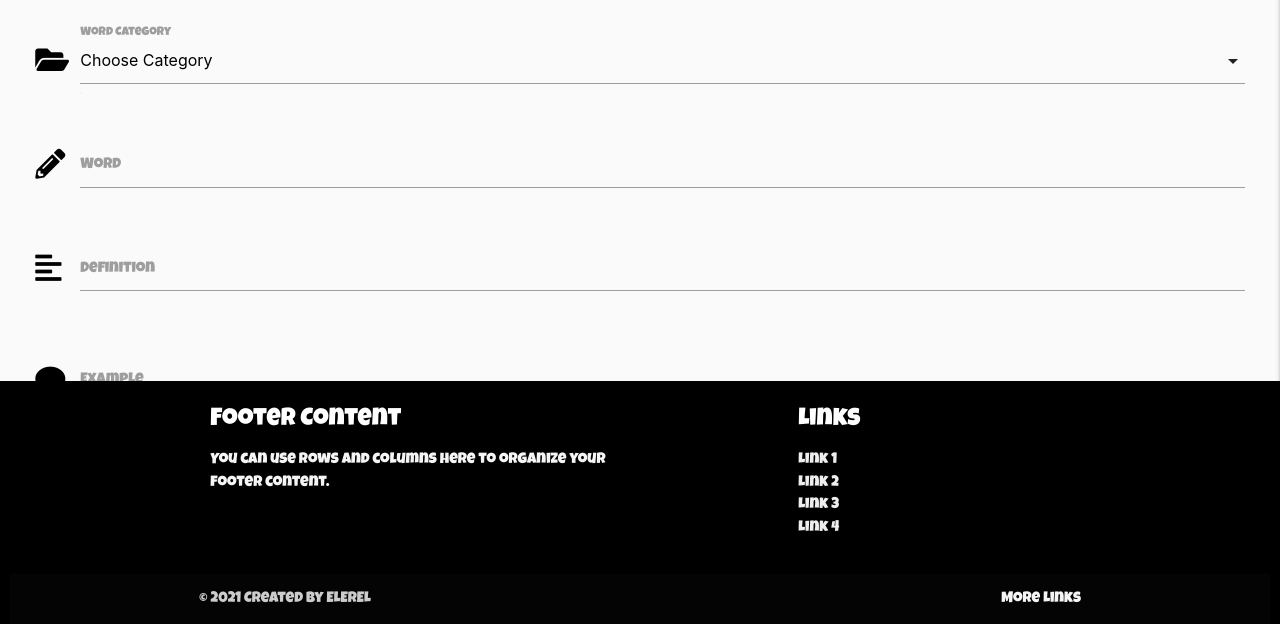
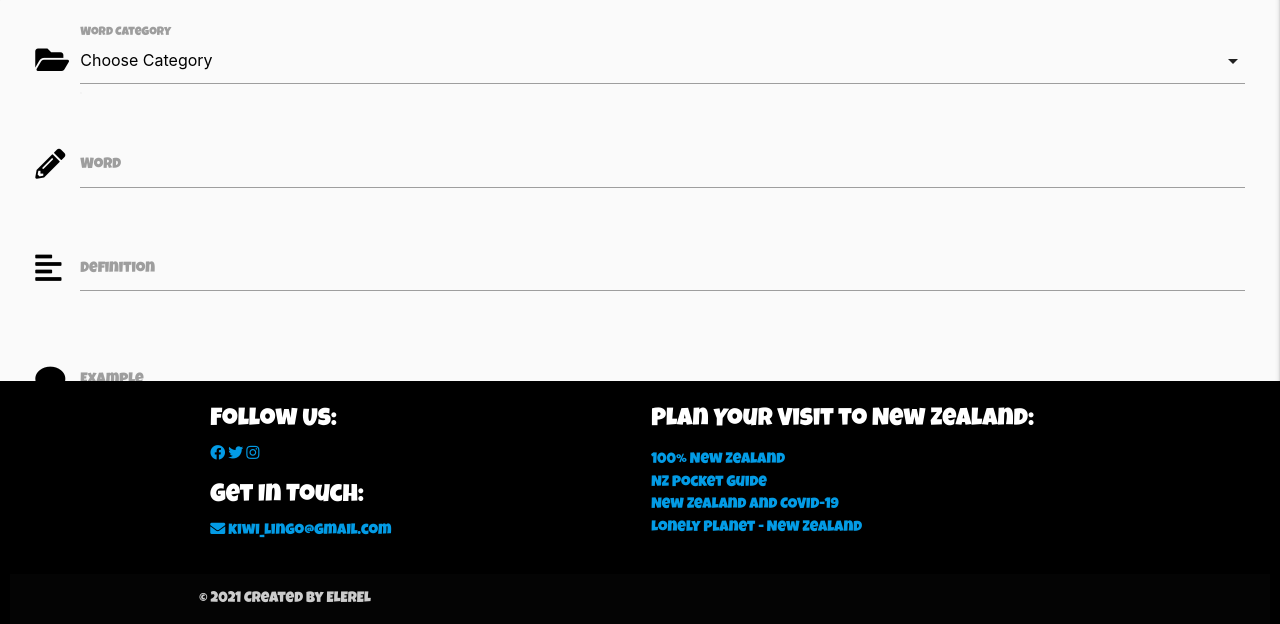
Before and after one commit to elerel/ms3-kiwi-lingo, a Flask app: page /add_word in a window 1280 px wide. Shown: the part 176-800 px from the top of the page. Run offline with Flask 2, Linux system fonts and the light colour scheme; data that the repository does not hold is empty; some libraries are stand-ins or nearby versions; some web fonts are replaced.

Commit message:
feat: added footer styling to base.html

```diff
--- a/templates/base.html
+++ b/templates/base.html
@@ -98,17 +98,45 @@
         <div class="container">
             <div class="row">
                 <div class="col l6 s12">
-                    <h5 class="white-text">Footer Content</h5>
-                    <p class="grey-text text-lighten-4">You can use rows and columns here to organize your footer
-                        content.</p>
+                    <h5 class="white-text">Follow Us:</h5>
+                    <a href="https://www.facebook.com/" target="_blank" class="footer-link"><i
+                            class="fab fa-facebook"></i></a>
+                    <a href="https://www.twitter.com/" target="_blank" class="footer-link"><i
+                            class="fab fa-twitter"></i></a>
+                    <a href="https://www.instagram.com" target="_blank" class="footer-link"><i
+                            class="fab fa-instagram"></i></a>
+                    <h5>Get In Touch:</h5>
+                    <a href="mailto:elcranley@gmail.com?subject=Kiwi Lingo" class="footer-link">
+                        <i class="fas fa-envelope"></i>
+                        kiwi_lingo@gmail.com
+                    </a>
                 </div>
-                <div class="col l4 offset-l2 s12">
-                    <h5 class="white-text">Links</h5>
+                <!--Redirect Links-->
+                <div class="col s12 m6">
+                    <h5>Plan Your Visit to New Zealand:</h5>
                     <ul>
-                        <li><a class="grey-text text-lighten-3" href="#!">Link 1</a></li>
-                        <li><a class="grey-text text-lighten-3" href="#!">Link 2</a></li>
-                        <li><a class="grey-text text-lighten-3" href="#!">Link 3</a></li>
-                        <li><a class="grey-text text-lighten-3" href="#!">Link 4</a></li>
+                        <li>
+                            <a href="https://www.newzealand.com/int/travel-guide/" target="_blank" class="footer-link">
+                                100% New Zealand
+                            </a>
+                        </li>
+                        <li>
+                            <a href="https://nzpocketguide.com/10-queenstown-travel-tips-for-first-timers/"
+                                target="_blank" class="footer-link">
+                                NZ Pocket Guide
+                            </a>
+                        </li>
+                        <li>
+                            <a href="https://covid19.govt.nz/travel-and-the-border/travel-to-new-zealand/"
+                                target="_blank" class="footer-link">
+                                New Zealand and COVID-19
+                            </a>
+                        </li>
+                        <li>
+                            <a href="https://www.lonelyplanet.com/new-zealand" target="_blank" class="footer-link">
+                                Lonely Planet - New Zealand
+                            </a>
+                        </li>
                     </ul>
                 </div>
             </div>
@@ -116,7 +144,6 @@
         <div class="footer-copyright">
             <div class="container">
                 © 2021 Created By ELEREL
-                <a class="grey-text text-lighten-4 right" href="#!">More Links</a>
             </div>
         </div>
     </footer>
```
